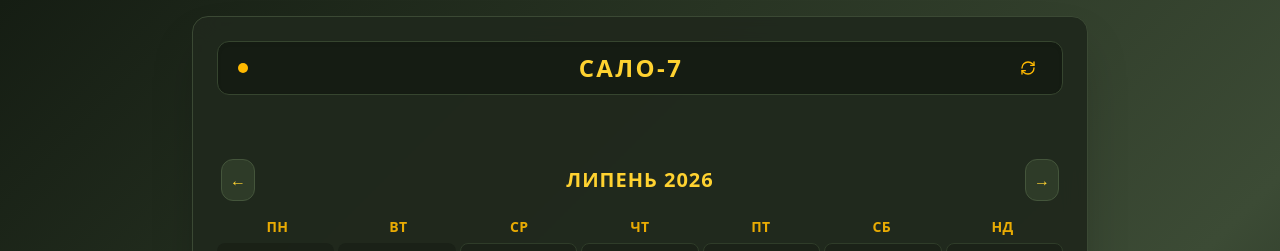
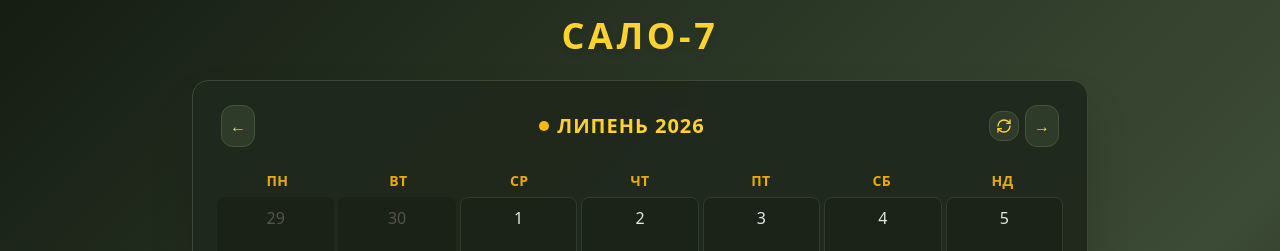
Before and after one commit to VITALIINATO/salo7, a React (Vite) app: page / in a window 1280 px wide. Shown: the top 251 px of the page. Built offline with nearby package versions, Linux system fonts and the light colour scheme; no server answers.

Commit message:
style: simplify app header
Remove the decorative container box around the title to improve visual hierarchy and reduce clutter.

```diff
--- a/src/App.tsx
+++ b/src/App.tsx
@@ -306,9 +306,28 @@ export function App() {
 
   return (
     <div className="flex flex-col items-center justify-center min-h-screen p-1.5 sm:p-4">
+      {/* Pure text title "Сало-7" on background above the container without box or contour */}
+      <h1 className="text-2xl sm:text-3xl md:text-4xl font-black text-amber-300 uppercase tracking-widest text-center mb-4 sm:mb-6 drop-shadow-md">
+        Сало-7
+      </h1>
+
       <div className="w-full max-w-4xl bg-[#20291d]/95 backdrop-blur-md rounded-2xl shadow-2xl border border-[#3b4934] p-3 sm:p-6 relative text-stone-100">
-        {/* Main Title Header: Сало-7 */}
-        <div className="flex items-center justify-between bg-[#141b12]/90 border border-[#36452f] rounded-xl py-2.5 px-3 sm:px-5 shadow-inner mb-10 sm:mb-16">
+        {error && (
+          <div className="mb-4 p-3 bg-red-950/80 border border-red-800 rounded-lg text-red-200 text-sm">
+            {error}
+          </div>
+        )}
+
+        <header className="flex items-center justify-between mb-4 sm:mb-6 px-1">
+          <button
+            type="button"
+            onClick={() => changeMonth(-1)}
+            className="p-1.5 sm:p-2 rounded-xl bg-[#2e3b28] hover:bg-[#3d4e35] text-amber-300 font-bold border border-[#44553b] transition-all"
+            title="Попередній місяць"
+          >
+            ←
+          </button>
+
           <div className="flex items-center gap-2">
             <span
               className={`w-2.5 h-2.5 rounded-full ${
@@ -316,46 +335,29 @@ export function App() {
               }`}
               title={isLiveConnected ? 'Синхронізація активна' : 'Авто-оновлення'}
             />
+            <h2 className="text-base sm:text-xl font-extrabold text-amber-300 uppercase tracking-wider">
+              {currentDate.toLocaleString('uk-UA', { month: 'long' })} {currentDate.getFullYear()}
+            </h2>
           </div>
 
-          <h1 className="text-lg sm:text-xl md:text-2xl font-black text-amber-300 uppercase tracking-widest text-center">
-            Сало-7
-          </h1>
-
+          <div className="flex items-center gap-1.5">
             <button
               type="button"
               onClick={() => fetchSchedule(true)}
-            className="p-1.5 text-amber-400 hover:text-amber-200 hover:bg-[#2e3b28] rounded-lg transition-colors"
-            title="Оновити вручну"
+              className="p-1.5 rounded-xl bg-[#2e3b28] hover:bg-[#3d4e35] text-amber-300 border border-[#44553b] transition-all"
+              title="Оновити вручную"
             >
               <RefreshCw className={`w-4 h-4 ${isLoading ? 'animate-spin' : ''}`} />
             </button>
-        </div>
-
-        {error && (
-          <div className="mb-4 p-3 bg-red-950/80 border border-red-800 rounded-lg text-red-200 text-sm">
-            {error}
-          </div>
-        )}
-
-        <header className="flex items-center justify-between mb-3 sm:mb-4 px-1">
-          <button
-            type="button"
-            onClick={() => changeMonth(-1)}
-            className="p-1.5 sm:p-2 rounded-xl bg-[#2e3b28] hover:bg-[#3d4e35] text-amber-300 font-bold border border-[#44553b] transition-all"
-          >
-            ←
-          </button>
-          <h2 className="text-base sm:text-xl font-extrabold text-amber-300 uppercase tracking-wider">
-            {currentDate.toLocaleString('uk-UA', { month: 'long' })} {currentDate.getFullYear()}
-          </h2>
             <button
               type="button"
               onClick={() => changeMonth(1)}
               className="p-1.5 sm:p-2 rounded-xl bg-[#2e3b28] hover:bg-[#3d4e35] text-amber-300 font-bold border border-[#44553b] transition-all"
+              title="Наступний місяць"
             >
               →
             </button>
+          </div>
         </header>
 
         <div className="calendar-grid text-[11px] sm:text-sm text-center font-bold text-amber-400/90 tracking-wide uppercase mb-1.5">
```
Lines whose indentation alone changed are shown as unchanged.
